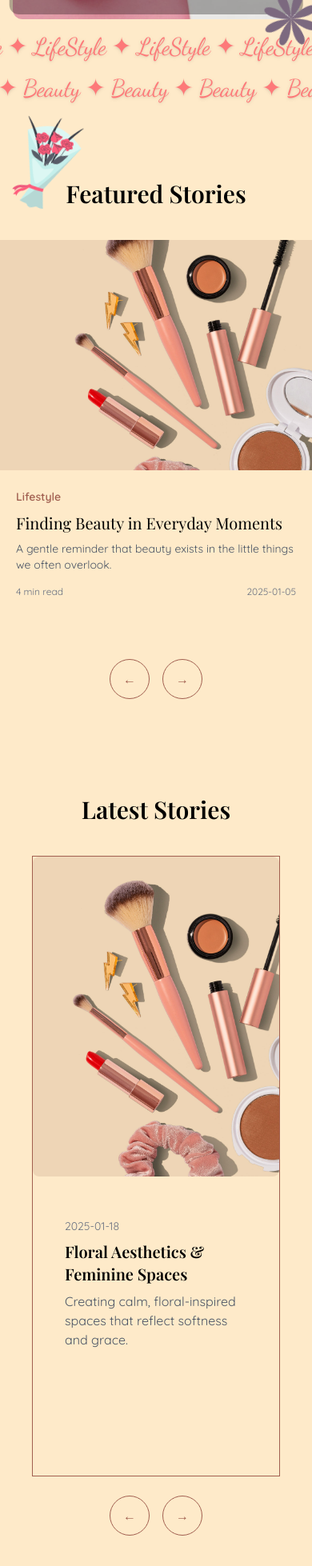
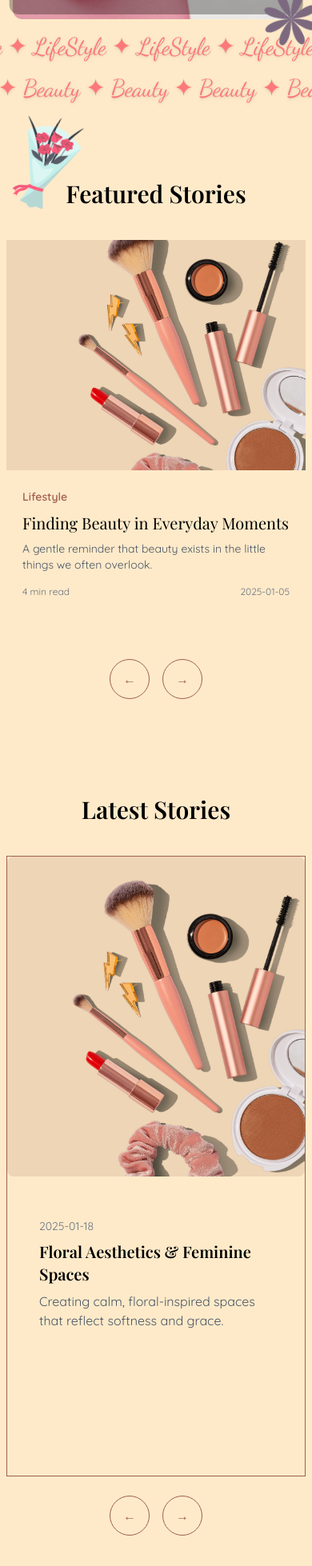
Before and after one commit to mussadiqkhan6886/sabawrites, a Next.js app: page / in a window 390 px wide. Shown: the part 878-2836 px from the top of the page at 80% size. Built offline with nearby package versions, Linux system fonts and the light colour scheme.

Commit message:
done resp

```diff
--- a/components/UserComp/FeaturedBlogCard.tsx
+++ b/components/UserComp/FeaturedBlogCard.tsx
@@ -25,7 +25,7 @@ const FeaturedBlogCard: React.FC<FeaturedBlogCardProps> = ({
   reverse = false,
 }) => {
   return (
-    <Link href={`/blogs/${slug}`} className="block group h-125">
+    <Link href={`/blogs/${slug}`} className="block group px-2 sm:px-0 h-125">
       <div className="overflow-hidden sm:border-r sm:px-2 md:px-10 border-main transition duration-500  flex flex-col">
         {reverse ? (
           <>
--- a/components/UserComp/Gallery.tsx
+++ b/components/UserComp/Gallery.tsx
@@ -9,7 +9,7 @@ const Gallery = () => {
       <h3 className={`${playfair.className} text-3xl sm:text-5xl mb-10 font-semibold text-center`}>Gallery</h3>
       <div className='grid grid-cols-1 sm:grid-cols-2 md:grid-cols-3 lg:grid-cols-4'>
         {galleryImages.map(img => (
-            <Image src={img.src} alt={img.alt} key={img.id} width={400} height={400} />
+            <Image src={img.src} alt={img.alt} key={img.id} width={400} height={400} className='w-full h-full' />
         ))}
       </div>
     </section>
--- a/components/UserComp/Latest.tsx
+++ b/components/UserComp/Latest.tsx
@@ -34,7 +34,7 @@ const Latest = ({data}: {data: Blog[]}) => {
     ).slice(0,4);
 
   return (
-    <div className="relative px-10">
+    <div className="relative px-2 sm:px-10">
       <Swiper
         modules={[Navigation, Autoplay]}
         autoplay={{
--- a/components/UserComp/Quote.tsx
+++ b/components/UserComp/Quote.tsx
@@ -6,9 +6,13 @@ import { FaQuoteLeft } from 'react-icons/fa'
 const Quote = () => {
   return (
     <section className='py-10 max-w-6xl relative mx-auto h-[90vh]'>
-        <div className='absolute w-[52%] top-[40%] left-1/2 -translate-x-1/2 -translate-y-1/2 z-10'>
-        <FaQuoteLeft className='text-center w-full text-4xl mb-10' />
-            <h4 className={`${dancing.className} text-5xl text-black `}>Invest in your skin. It’s going to represent you for a very long time.</h4>
+      {/* stickers */}
+        <Image src={"/girl-power (1).png"} alt='girl power one sticker' width={70} height={70} className='absolute left-0 -top-5' />
+        <Image src={"/girl-power.png"} alt='girl power two sticker' width={70} height={70} className='absolute right-0 bottom-0' />
+      {/* end */}
+        <div className='absolute w-[52%] top-[45%] sm:top-[40%] left-1/2 -translate-x-1/2 -translate-y-1/2 z-10'>
+          <FaQuoteLeft className='text-center w-full text-4xl mb-10' />
+            <h4 className={`${dancing.className} text-center text-3xl md:text-5xl text-black `}>Invest in your skin. It’s going to represent you for a very long time.</h4>
             <p className='mt-4'>~ Linden Tyler</p>
         </div>
         <Image src="/makeup-6.jpg" alt="quote image" width={600} height={400} className='object-cover w-full h-full object-bottom' />
```
